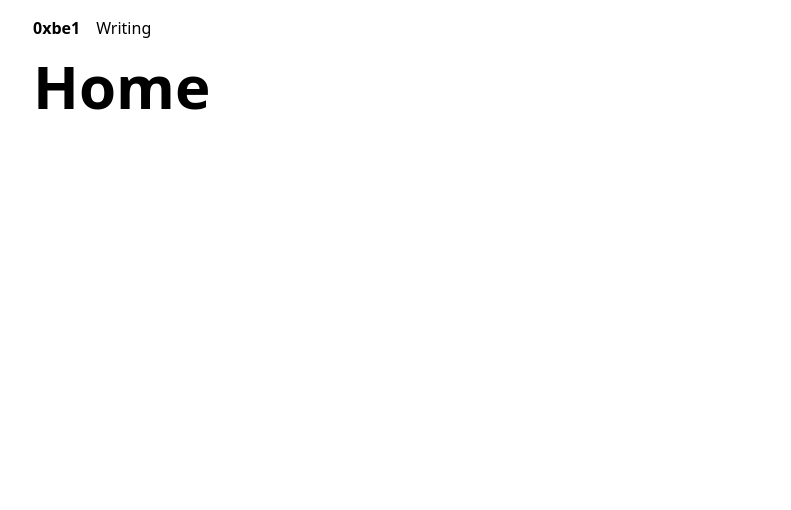
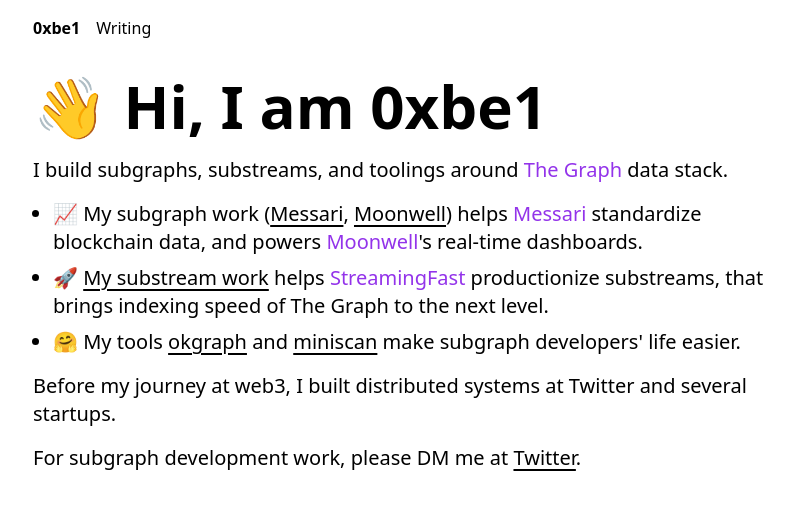
Before and after one commit to 0xbe1/0xbe1.xyz, a Next.js app: page / in a window 1280 px wide. Shown: the top 510 px of the page, without its empty margins (223-1014 px from the left). Built offline with nearby package versions, Linux system fonts and the light colour scheme.

Commit message:
add home

```diff
--- a/pages/index.tsx
+++ b/pages/index.tsx
@@ -3,7 +3,79 @@
 const Home: NextPage = () => {
   return (
     <div className="items-center justify-center">
-      <h1 className="text-6xl font-bold">Home</h1>
+      <h1 className="text-6xl font-bold my-5">👋 Hi, I am 0xbe1</h1>
+      <div className="text-xl space-y-4 my-5">
+        <p>
+          I build subgraphs, substreams, and toolings around{" "}
+          <span className="text-purple-600">The Graph</span> data stack.
+        </p>
+        <ul className="list-disc pl-5 space-y-2">
+          <li>
+            📈 My subgraph work{" ("}
+            <a
+              className="underline underline-offset-4"
+              href="https://github.com/messari/subgraphs/commits?author=0xbe1"
+            >
+              Messari
+            </a>
+            {", "}
+            <a
+              className="underline underline-offset-4"
+              href="https://github.com/moonwell-fi/moonwell-subgraph"
+            >
+              Moonwell
+            </a>
+            {") "}
+            helps <span className="text-purple-600">Messari</span> standardize
+            blockchain data, and powers{" "}
+            <span className="text-purple-600">Moonwell</span>'s real-time
+            dashboards.
+          </li>
+          <li>
+            🚀{" "}
+            <a
+              className="underline underline-offset-4"
+              href="https://github.com/0xbe1/compoundv2-substreams"
+            >
+              My substream work
+            </a>{" "}
+            helps <span className="text-purple-600">StreamingFast</span>{" "}
+            productionize substreams, that brings indexing speed of The Graph to
+            the next level.
+          </li>
+          <li>
+            🤗 My tools{" "}
+            <a
+              className="underline underline-offset-4"
+              href="https://okgraph.xyz"
+            >
+              okgraph
+            </a>{" "}
+            and{" "}
+            <a
+              className="underline underline-offset-4"
+              href="https://miniscan.xyz"
+            >
+              miniscan
+            </a>{" "}
+            make subgraph developers' life easier.
+          </li>
+        </ul>
+        <p>
+          Before my journey at web3, I built distributed systems at Twitter and
+          several startups.
+        </p>
+        <p>
+          For subgraph development work, please DM me at{" "}
+          <a
+            className="underline underline-offset-4"
+            href="https://twitter.com/_0xbe1"
+          >
+            Twitter
+          </a>
+          .
+        </p>
+      </div>
     </div>
   );
 };
```
